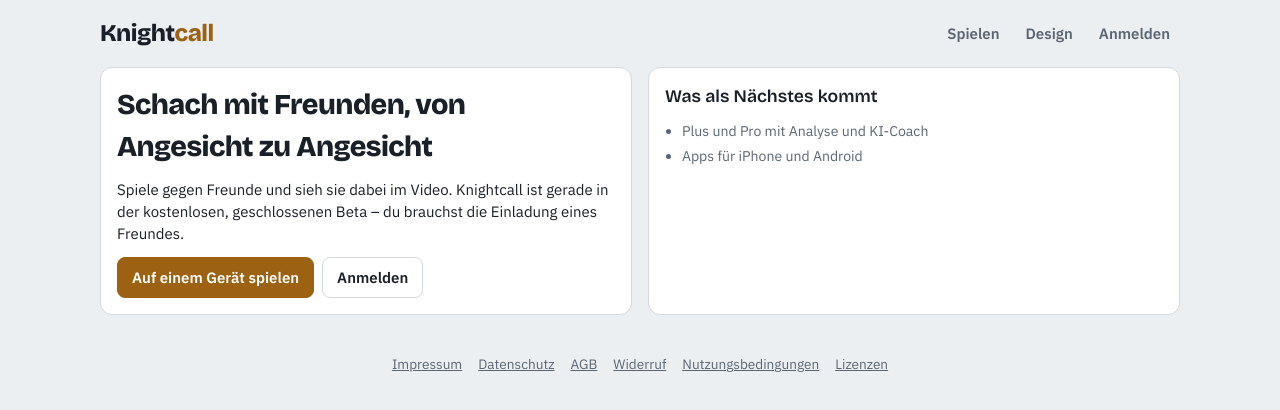
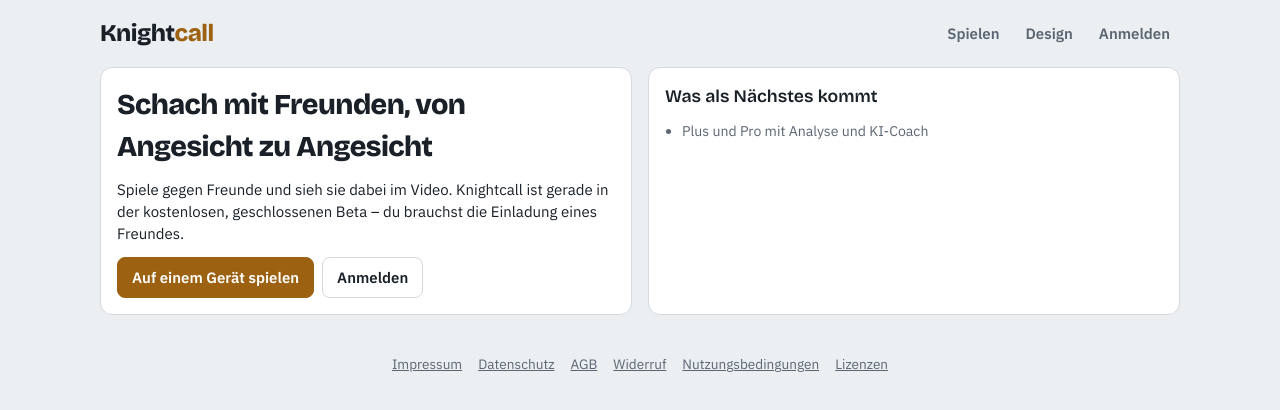
Before and after one commit to Timmo67/schachzug-live, a React (Vite) app: page / in a window 1280 px wide. Shown: the top 410 px of the page. Built offline with nearby package versions, Linux system fonts and the light colour scheme; no server answers; what @capacitor/core would draw is missing.

Commit message:
Home page: no 'apps are coming' line inside the app
Co-Authored-By: Claude Opus 5.5 <noreply@anthropic.com>
Claude-Session: https://claude.ai/code/session_01CextgcEcZs3uk6xVZz55to

```diff
--- a/src/app/HomePage.tsx
+++ b/src/app/HomePage.tsx
@@ -75,7 +75,7 @@ export function HomePage() {
             <h2>Was als Nächstes kommt</h2>
             <ul className="note steps">
               <li>Plus und Pro mit Analyse und KI-Coach</li>
-              <li>Apps für iPhone und Android</li>
+              {!isNativeApp && <li>Apps für iPhone und Android</li>}
             </ul>
             <HomeScreenHint />
           </>
```
